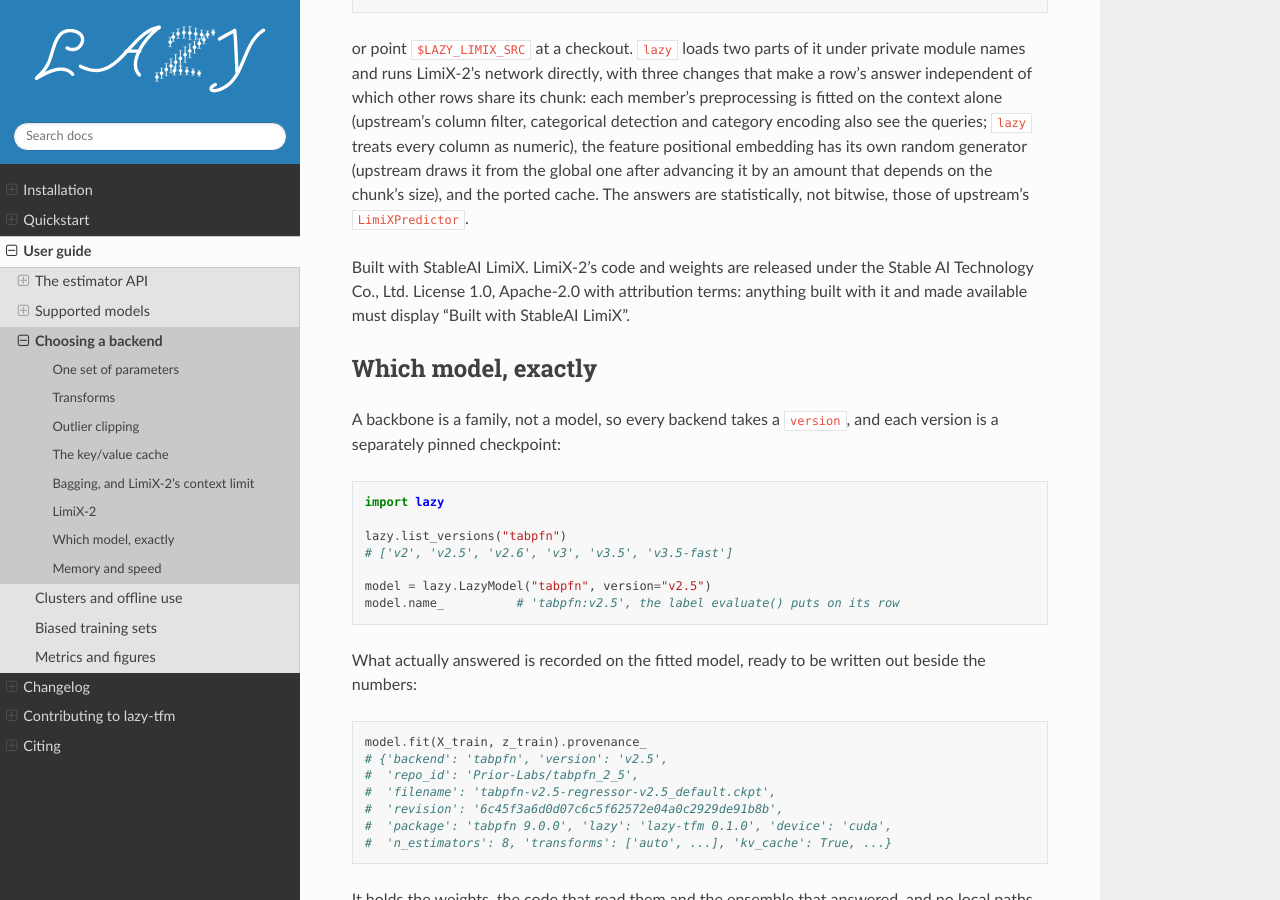
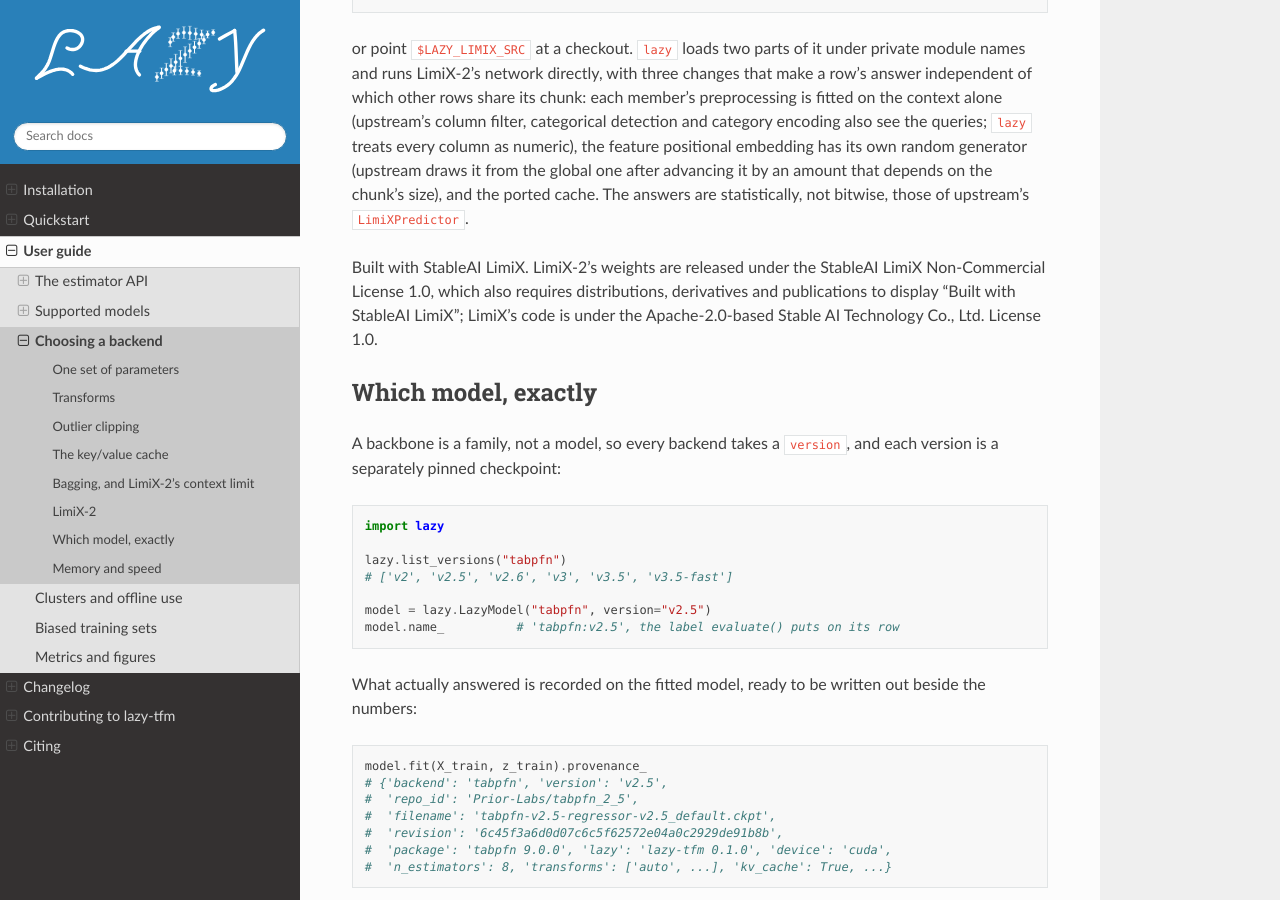
Before and after one commit to biprateep/lazy-tfm, a Sphinx documentation site: the page built from docs/guide/backends.md, in a window 1280 px wide and 900 px high, scrolled down 4292 px. Built offline with Sphinx 7.4.7 and the Read the Docs theme 3.1.0, drawn with Linux system fonts in a browser that asks for light colours; pages that are not in the unit, such as notebooks, are missing from menus.

Commit message:
Correct LimiX-2's weights to non-commercial
The LimiX-2 checkpoint is released under the StableAI LimiX
Non-Commercial License 1.0 (the model card's license tag and its LICENSE,
at the pinned revision); the Apache-2.0-based Stable AI license covers
LimiX's code and the LimiX-1 weights only. The license note, the README,
the installation table and the models guide said otherwise.

Co-Authored-By: Claude Opus 5.5 <noreply@anthropic.com>

```diff
--- a/docs/guide/backends.md
+++ b/docs/guide/backends.md
@@ -185,10 +185,11 @@ after advancing it by an amount that depends on the chunk's size), and the
 ported cache. The answers are statistically, not bitwise, those of upstream's
 `LimiXPredictor`.
 
-Built with StableAI LimiX. LimiX-2's code and weights are released under the
-Stable AI Technology Co., Ltd. License 1.0, Apache-2.0 with attribution terms:
-anything built with it and made available must display "Built with StableAI
-LimiX".
+Built with StableAI LimiX. LimiX-2's weights are released under the StableAI
+LimiX Non-Commercial License 1.0, which also requires distributions,
+derivatives and publications to display "Built with StableAI LimiX"; LimiX's
+code is under the Apache-2.0-based Stable AI Technology Co., Ltd. License
+1.0.
 
 ## Which model, exactly
 
```
Also changed, not shown: README.md (+4 -4 lines), docs/guide/models.md (+3 -3 lines), docs/installation.md (+1 -1 lines), 1 other file.
